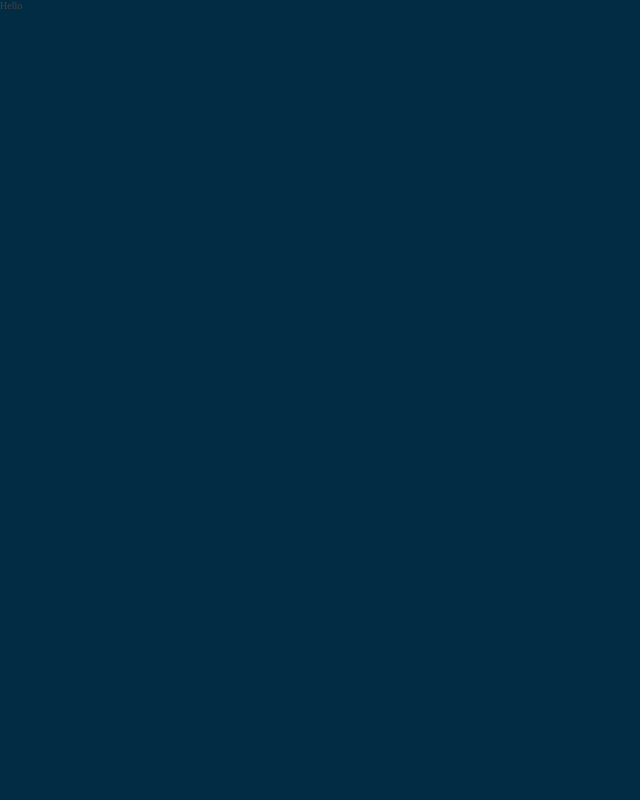
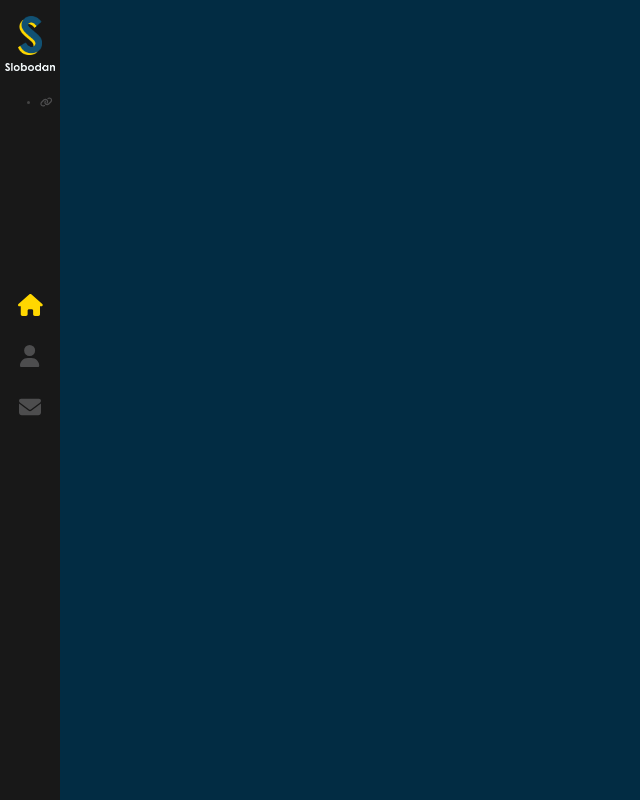
Before and after one commit to KitSutliff/react-portfolio, a React (Create React App) app: page / in a window 1280 px wide. Shown: the whole page, without its empty margins (0-640 px from the left). Built offline with nearby package versions, Linux system fonts and the light colour scheme.

Commit message:
adds sidebar with stand-in icons and animations

```diff
--- a/src/components/Layout/index.js
+++ b/src/components/Layout/index.js
@@ -1,7 +1,9 @@
+
+import Sidebar from '../Sidebar'
 import './index.scss';
 
 const Layout = () => {
-    return <>Hello</>
+    return <><Sidebar /></>
 }
 
 export default Layout
--- /dev/null
+++ b/src/components/Sidebar/index.js
@@ -0,0 +1,39 @@
+import { Link, NavLink } from 'react-router-dom'
+import'./index.scss'
+import LogoS from '../../assets/images/logo-s.png'
+import LogoSubtitle from '../../assets/images/logo_sub.png'
+import { FontAwesomeIcon } from '@fortawesome/react-fontawesome'
+import { faEnvelope, faHome, faUser, faLink } from '@fortawesome/free-solid-svg-icons'
+
+const Sidebar = () => (
+    <div className='nav-bar'>
+        <Link className='logo' to='/'>
+            <img src={LogoS} alt="logo" />
+            <img className ="sub-logo" src={LogoSubtitle} alt="slobodan" />
+        </Link>
+        <nav>
+            <NavLink exact= "true" activeclassname= "active" to="/">
+                <FontAwesomeIcon icon={faHome} color="#4d4d4e" />
+            </NavLink>
+            <NavLink exact= "true" activeclassname= "active" className="about-link" to="/about">
+                <FontAwesomeIcon icon={faUser} color="#4d4d4e" />
+            </NavLink>
+            <NavLink exact= "true" activeclassname= "active" className="contact-link" to="/contact">
+                <FontAwesomeIcon icon={faEnvelope} color="#4d4d4e" />
+            </NavLink>
+        </nav>
+        <ul>
+            <li>
+                <a
+                    target="_blank"
+                    rel="noreferrer"
+                    href="https://www.linkedin.com/in/kit-sutliff/"
+                >
+                    <FontAwesomeIcon icon={faLink} color="#4d4d4e" />
+                </a>
+            </li>
+        </ul>
+    </div>
+)
+
+export default Sidebar
--- /dev/null
+++ b/src/components/Sidebar/index.scss
@@ -0,0 +1,99 @@
+.nav-bar {
+    background: #181818;
+    width: 60px;
+    height: 100%;
+    position: absolute;
+    top: 0;
+    z-index: 3;
+    min-height: 500px;
+
+    .logo {
+        display: block;
+        padding: 8px 0;
+
+
+        img {
+            display: block;
+            margin: 8px auto;
+            width: 24px;
+            height: auto;
+
+            &.sub-logo {
+                width: 50px;
+            }
+        }
+    }
+
+    nav {
+        display: block;
+        text-align: center;
+        position: absolute;
+        height: 210px;
+        top: 50%;
+        margin-top: -120px;
+        width: 100%;
+
+        a {
+            font-size: 22px;
+            color: #4d4d4e;
+            display: block;
+            line-height: 51px;
+            height: 51px;
+            position: relative;
+            text-decoration:none;
+
+            i {
+                transition: all 0.3s ease-out;
+            }
+
+            &:hover {
+                color: #ffd700;
+
+                svg {
+                    opacity: 0;
+                }
+
+                &:after {
+                    opacity: 1;
+                }
+            }
+
+            &:after {
+                content: '';
+                font-size: 9px;
+                letter-spacing: 2px;
+                position: absolute;
+                bottom: 0;
+                display: block;
+                width: 100%;
+                text-align: center;
+                opacity: 0;
+                transition: all 0.3 ease-out;
+            }
+
+            &:first-child {
+                &:after {
+                    content: 'Home';
+                }
+            }
+        }
+
+        a.about-link {
+            &:after {
+                content: 'ABOUT';
+            }
+        }
+
+        a.contact-link {
+            &:after {
+                content: 'CONTACT';
+            }
+        }
+
+        a.active {
+            svg {
+                color: #ffd700;
+            }
+        }
+    }
+}
```
